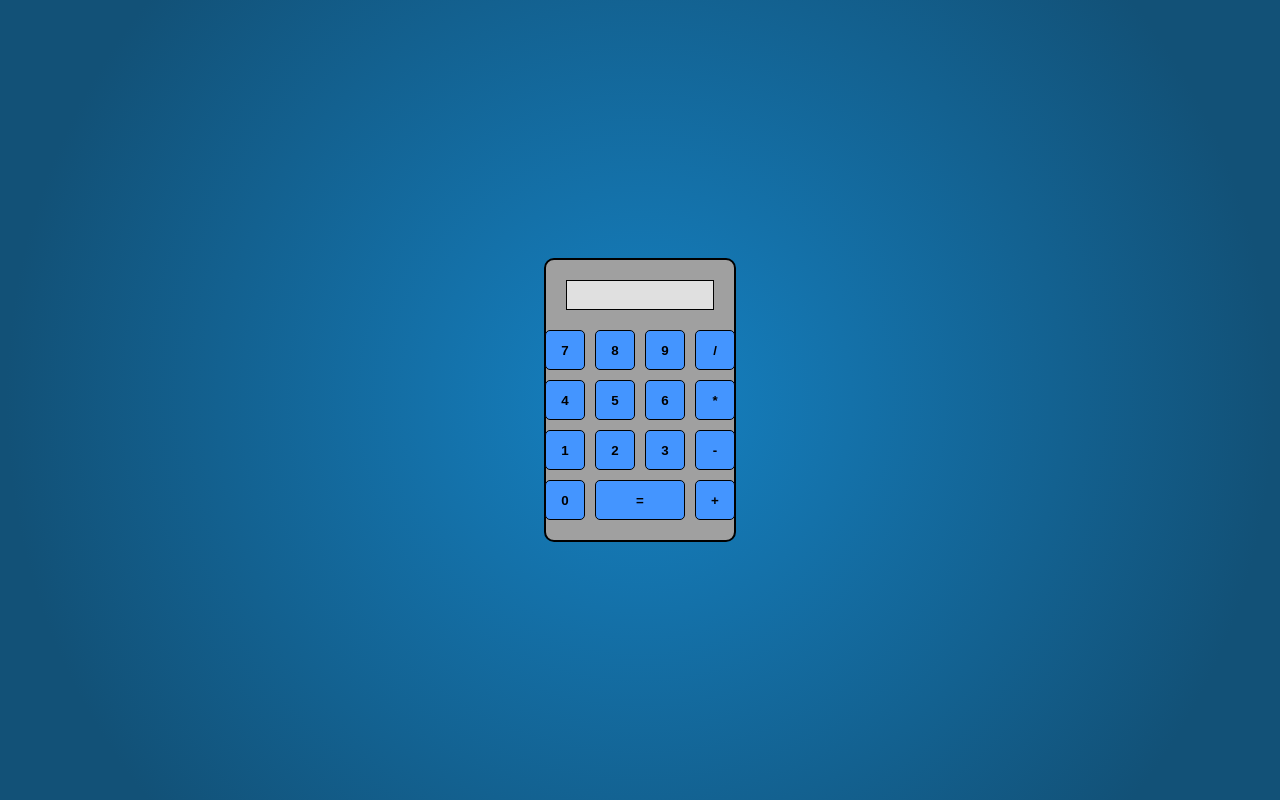
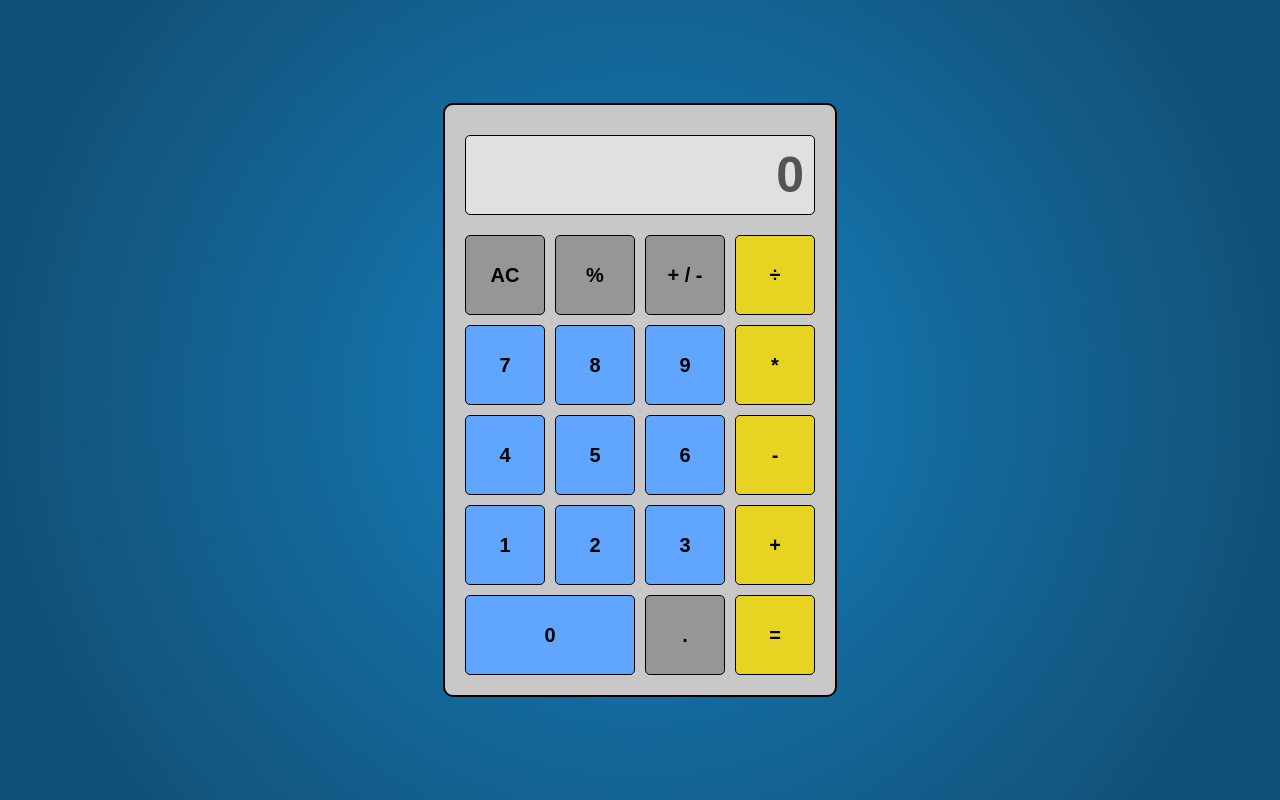
Before and after one commit to PsyTheGuy/odin-calculator, a plain HTML site: page index.html in a window 1280 px wide. Drawn offline with Linux system fonts and the light colour scheme.

Commit message:
add style to gui

```diff
--- a/index.html
+++ b/index.html
@@ -8,24 +8,32 @@
   </head>
   <body>
     <div class="calculator">
-        <input type="textbox" class="screen" value="" disabled>
-      <div class="buttons">
-        <input type="button" class="button" value="7">
-        <input type="button" class="button" value="8">
-        <input type="button" class="button" value="9">
-        <input type="button" class="button" value="/">
-        <input type="button" class="button" value="4">
-        <input type="button" class="button" value="5">
-        <input type="button" class="button" value="6">
-        <input type="button" class="button" value="*">
-        <input type="button" class="button" value="1">
-        <input type="button" class="button" value="2">
-        <input type="button" class="button" value="3">
-        <input type="button" class="button" value="-">
-        <input type="button" class="button" value="0">
-        <input type="button" class="button" value="=">
-        <input type="button" class="button" value="+">
-      </div>
+<!-- row 1 -->
+      <input type="textbox" class="screen" value="0" disabled>
+<!-- row 2 -->
+      <input type="button" class="special button" value="AC">
+      <input type="button" class="special button" value="%">
+      <input type="button" class="special button" value="+ / -">
+      <input type="button" class="operand button" value="÷">
+<!-- row 3 -->
+      <input type="button" class="number button" value="7">
+      <input type="button" class="number button" value="8">
+      <input type="button" class="number button" value="9">
+      <input type="button" class="operand button" value="*">
+<!-- row 4 -->
+      <input type="button" class="number button" value="4">
+      <input type="button" class="number button" value="5">
+      <input type="button" class="number button" value="6">
+      <input type="button" class="operand button" value="-">
+<!-- row 5 -->
+      <input type="button" class="number button" value="1">
+      <input type="button" class="number button" value="2">
+      <input type="button" class="number button" value="3">
+      <input type="button" class="operand button" value="+">
+<!-- row 6 -->
+      <input type="button" class="double number button" value="0">
+      <input type="button" class="special button" value=".">
+      <input type="button" class="operand button" value="=">
     </div>
   </body>
 </html>
--- a/styles.css
+++ b/styles.css
@@ -1,7 +1,22 @@
+:root {
+  /* colors */
+  --background-color: radial-gradient(circle, rgba(21,129,194,1) 0%, rgba(18,81,119,1) 84%);
+  --calculator-color: rgb(200, 200, 200);
+  --screen-color: rgb(224, 224, 224);
+  --num-btn-color: rgb(96, 165, 255);
+  --num-btn-active: rgb(81, 138, 212);
+  --operand-btn-color: rgb(231, 212, 34);
+  --operand-btn-active: rgb(185, 169, 24);
+  --special-btn-color: rgb(150, 150, 150);
+  --special-btn-active: rgb(120, 120, 120);
+}
+
 * {
+  margin: 0;
   padding: 0;
-  margin: 0;
   box-sizing: border-box;
+  font-family: Arial, Helvetica, sans-serif;
+  pointer-events:none;
 }
 
 body {
@@ -10,48 +25,71 @@ body {
   align-items: center;
   width: 100vw;
   height: 100vh;
-  background: radial-gradient(circle, rgba(21,129,194,1) 0%, rgba(18,81,119,1) 84%);
+  background: var(--background-color);
 }
 
 .calculator {
+  display: grid;
+  grid-template-columns: repeat(4, 80px);
+  grid-template-rows: 100px repeat(5, 80px);
+  gap: 10px;
   padding: 20px;
+  border: 2px solid black;
   border-radius: 10px;
-  border: 2px solid black;
-  display: flex;
-  flex-direction: column;
-  align-items: center;
-  justify-content: center;
-  width: 15vw;
-  background-color: rgb(160, 160, 160);
-}
-
-.buttons {
-  display:grid;
-  gap: 10px;
-  grid-template-columns: 40px 40px 40px 40px;
-  grid-template-rows: 40px 40px 40px 40px;
-}
-
-.button {
-  background-color: rgb(68, 149, 255);
-  font-weight: 800;
-  border-radius: 5px;
-  border: 1px solid black;
+  background-color: var(--calculator-color);
 }
 
 .screen {
   grid-column-start: 1;
-  grid-column-end: 4;
-  width: 100%;
-  height: 30px;
+  grid-column-end: 5;
+  margin: 10px 0px;
+  padding: 5px 10px;
   border: 1px solid black;
-  margin-bottom: 20px;
+  border-radius: 5px;
+  background-color: var(--screen-color);
   text-align: end;
-  padding: 5px;
-  background-color: rgb(224, 224, 224);
+  font-size: 50px;
+  font-weight: 700;
 }
 
-input[value="="] {
-  grid-column-start: 2;
-  grid-column-end: 4;
+.button {
+  border: 1px solid black;
+  border-radius: 5px;
+  font-weight: 800;
+  font-size: 20px;
+  transition: 50ms;
+  pointer-events: all;
 }
+
+.button:hover {
+  box-shadow: 0 0 5px black;
+}
+
+.number {
+  background-color: var(--num-btn-color);
+}
+
+.number:active {
+  background-color: var(--num-btn-active);
+}
+
+.special {
+  background-color: var(--special-btn-color);
+}
+
+.special:active {
+  background-color: var(--special-btn-active);
+}
+
+.operand {
+  background-color: var(--operand-btn-color);
+}
+
+.operand:active {
+  background-color: var(--operand-btn-active);
+}
+
+.double {
+  grid-column-start: 1;
+  grid-column-end: 3;
+}
```
Also changed, not shown: script.js (line endings or trailing spaces).
